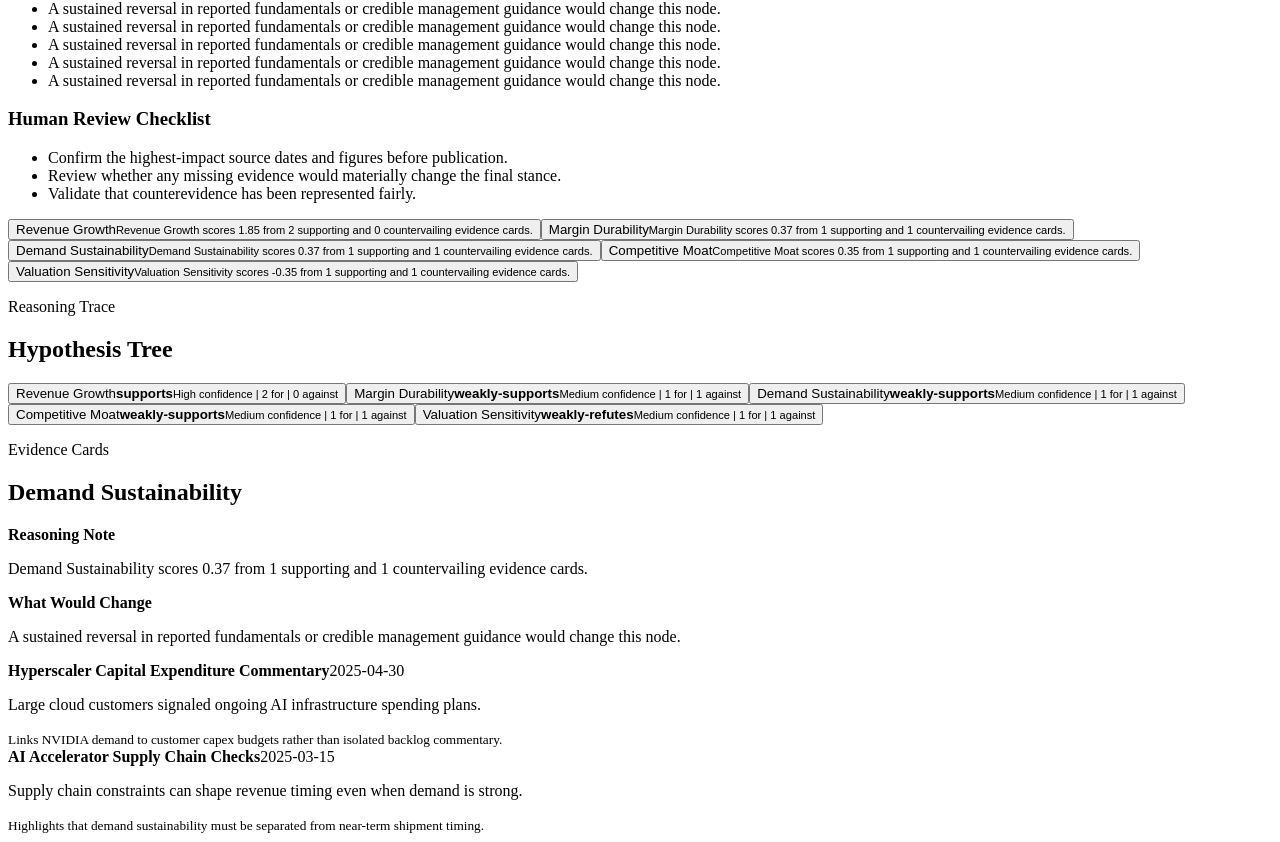
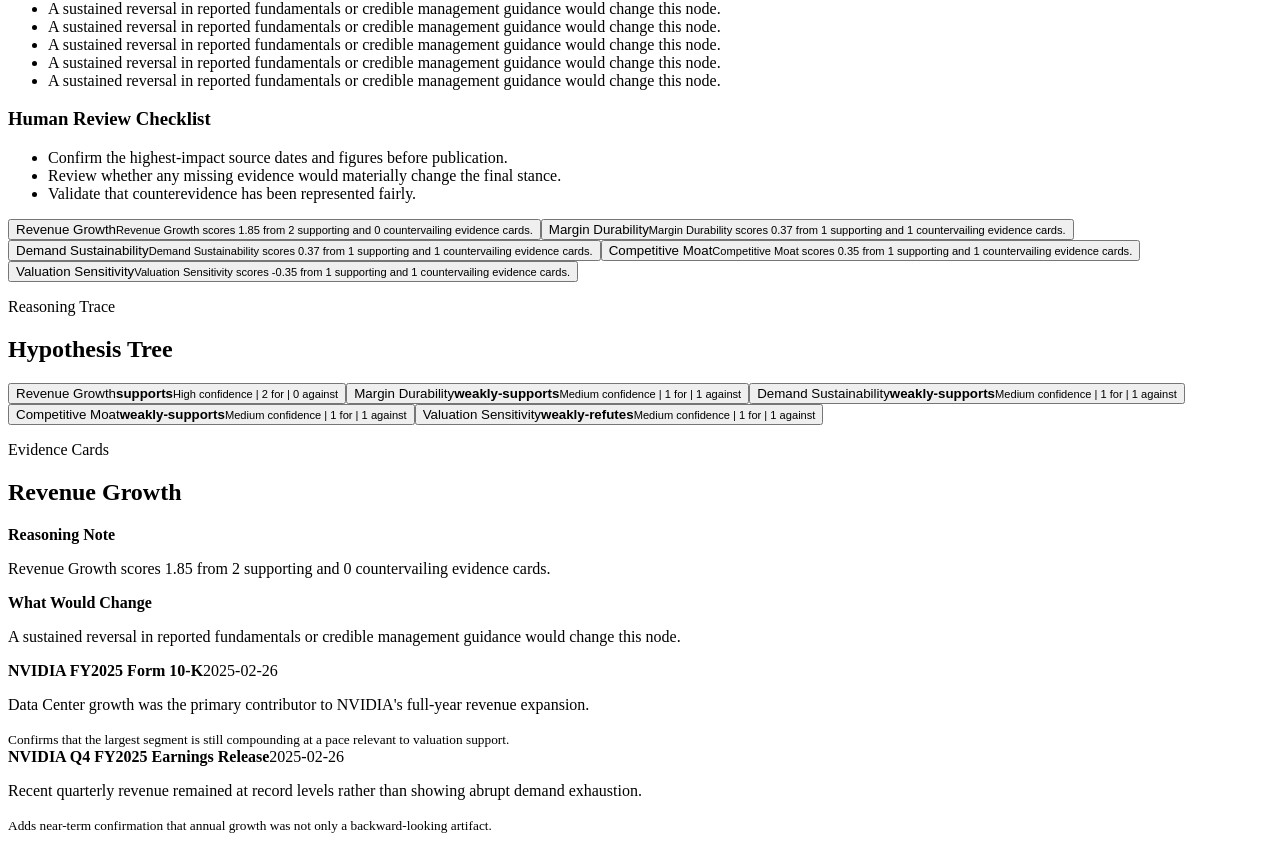
Before and after one commit to tt11285/Miromind, a Next.js app: page / in a window 1280 px wide. Shown: the part 1218-2060 px from the top of the page. Built offline with nearby package versions, Linux system fonts and the light colour scheme.

Commit message:
fix: reset trace state on fallback research

```diff
--- a/src/components/HypothesisTree.tsx
+++ b/src/components/HypothesisTree.tsx
@@ -22,6 +22,7 @@
       <div className="tree-list">
         {nodes.map((node) => (
           <button
+            aria-pressed={selectedNodeId === node.id}
             className={[
               "tree-node",
               selectedNodeId === node.id ? "selected" : "",
--- a/src/components/ResearchSetup.tsx
+++ b/src/components/ResearchSetup.tsx
@@ -66,6 +66,7 @@
         {horizons.map((horizon) => (
           <button
             key={horizon}
+            aria-pressed={task.timeHorizon === horizon}
             className={task.timeHorizon === horizon ? "active" : ""}
             onClick={() => onTaskChange({ ...task, timeHorizon: horizon })}
             type="button"
--- a/src/components/ResearchWorkbench.tsx
+++ b/src/components/ResearchWorkbench.tsx
@@ -56,11 +56,15 @@
   };
 }
 
+const initialRun = createInitialRun();
+
 export function ResearchWorkbench() {
   const [task, setTask] = useState<ResearchTask>(defaultResearchTask);
-  const [run, setRun] = useState<ResearchRun>(() => createInitialRun());
+  const [run, setRun] = useState<ResearchRun>(initialRun);
   const [isRunning, setIsRunning] = useState(false);
-  const [selectedNodeId, setSelectedNodeId] = useState<string | null>("demand-sustainability");
+  const [selectedNodeId, setSelectedNodeId] = useState<string | null>(
+    initialRun.nodes[0]?.id ?? null
+  );
   const [highlightedNodeIds, setHighlightedNodeIds] = useState<string[]>([]);
 
   async function handleRun() {
@@ -84,12 +88,14 @@
       setRun({
         task,
         rootQuestion: artifacts.rootQuestion,
-        phases: createInitialRun().phases,
+        phases: initialRun.phases,
         nodes: scored.nodes,
         evidence: artifacts.evidence,
         memo: scored.memo,
         mode: "fixture"
       });
+      setSelectedNodeId(scored.nodes[0]?.id ?? null);
+      setHighlightedNodeIds([]);
     } finally {
       setIsRunning(false);
     }
```
Also changed, not shown: 1 other file (tests, documents, lock files or other folders).
